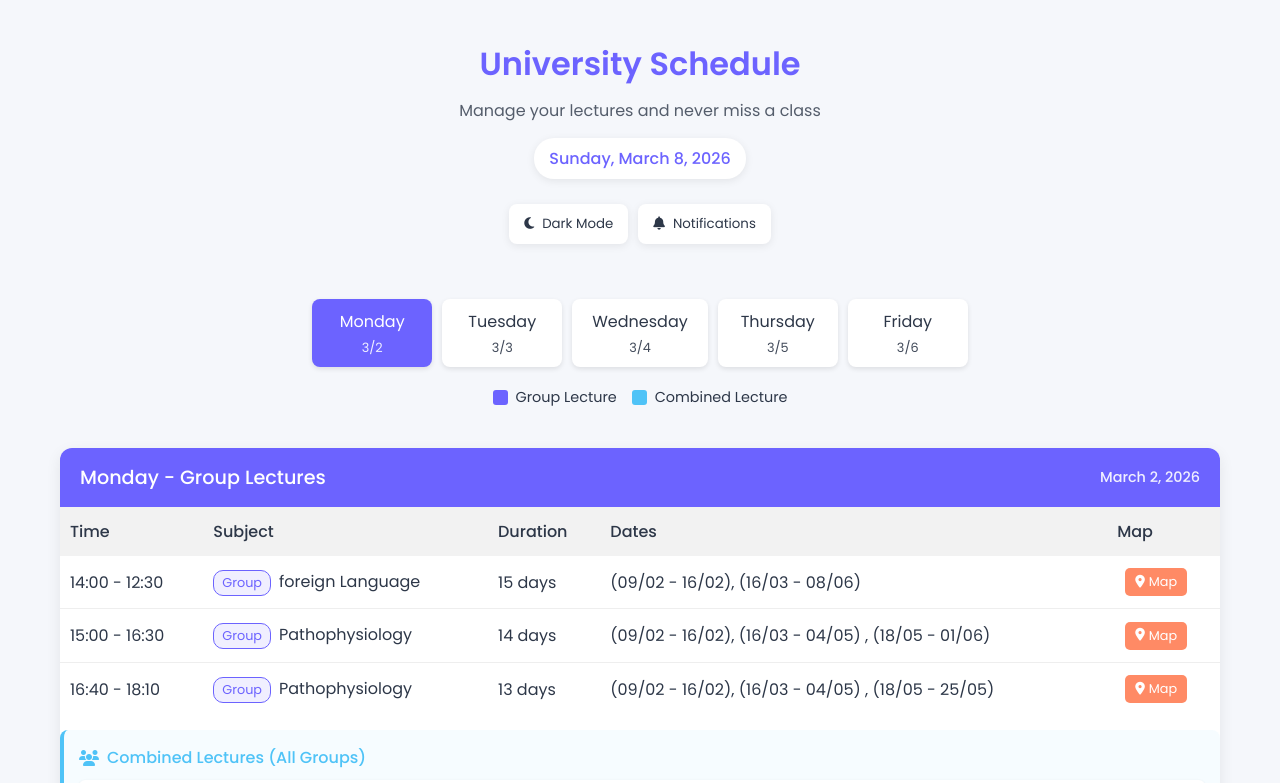
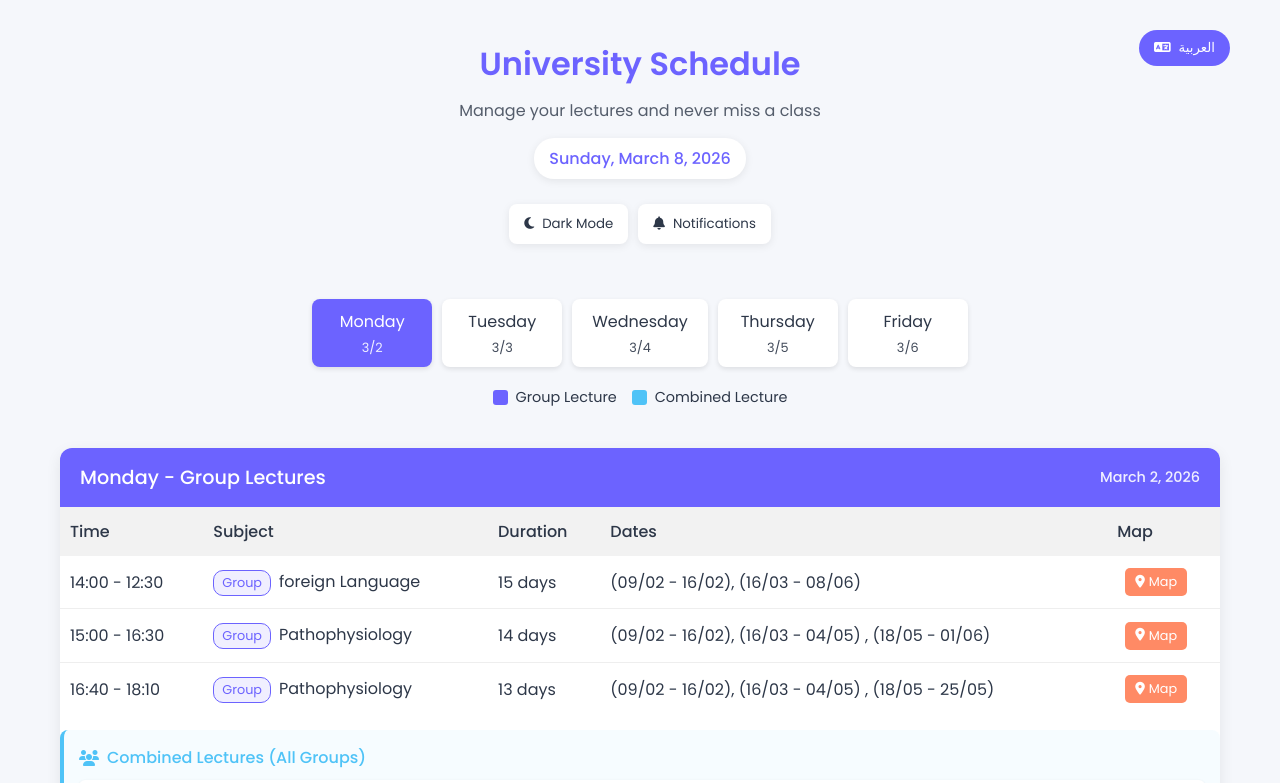
Before and after one commit to Group41-Ay/Time-table, a plain HTML site: page index.html in a window 1280 px wide. Shown: the top 783 px of the page. Drawn offline with Linux system fonts and the light colour scheme.

Commit message:
Update index.html

```diff
--- a/index.html
+++ b/index.html
@@ -431,10 +431,10 @@
 <body>
     <div class="container">
         <header>
-            <!--<button class="language-toggle" id="language-toggle">
+            <button class="language-toggle" id="language-toggle">
                 <i class="fas fa-language"></i>
                 <span>العربية</span>
-            </button>  -->
+            </button>
             <h1 data-en="University Schedule" data-ar="جدول المحاضرات">University Schedule</h1>
             <p class="subtitle" data-en="Manage your lectures and never miss a class"
                 data-ar="نظم محاضراتك ولا تفوت أي محاضرة">Manage your lectures and never miss a class</p>
```
